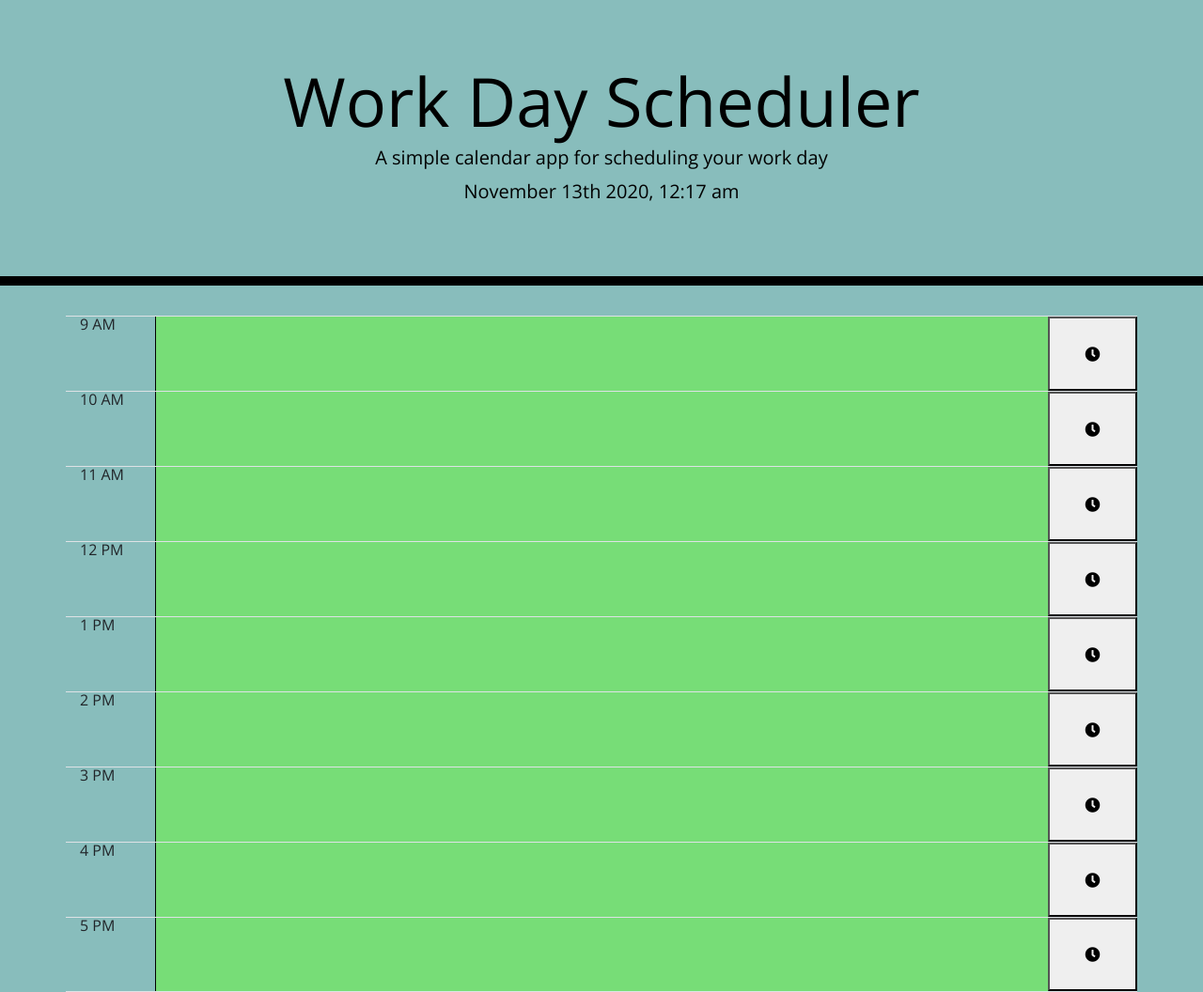
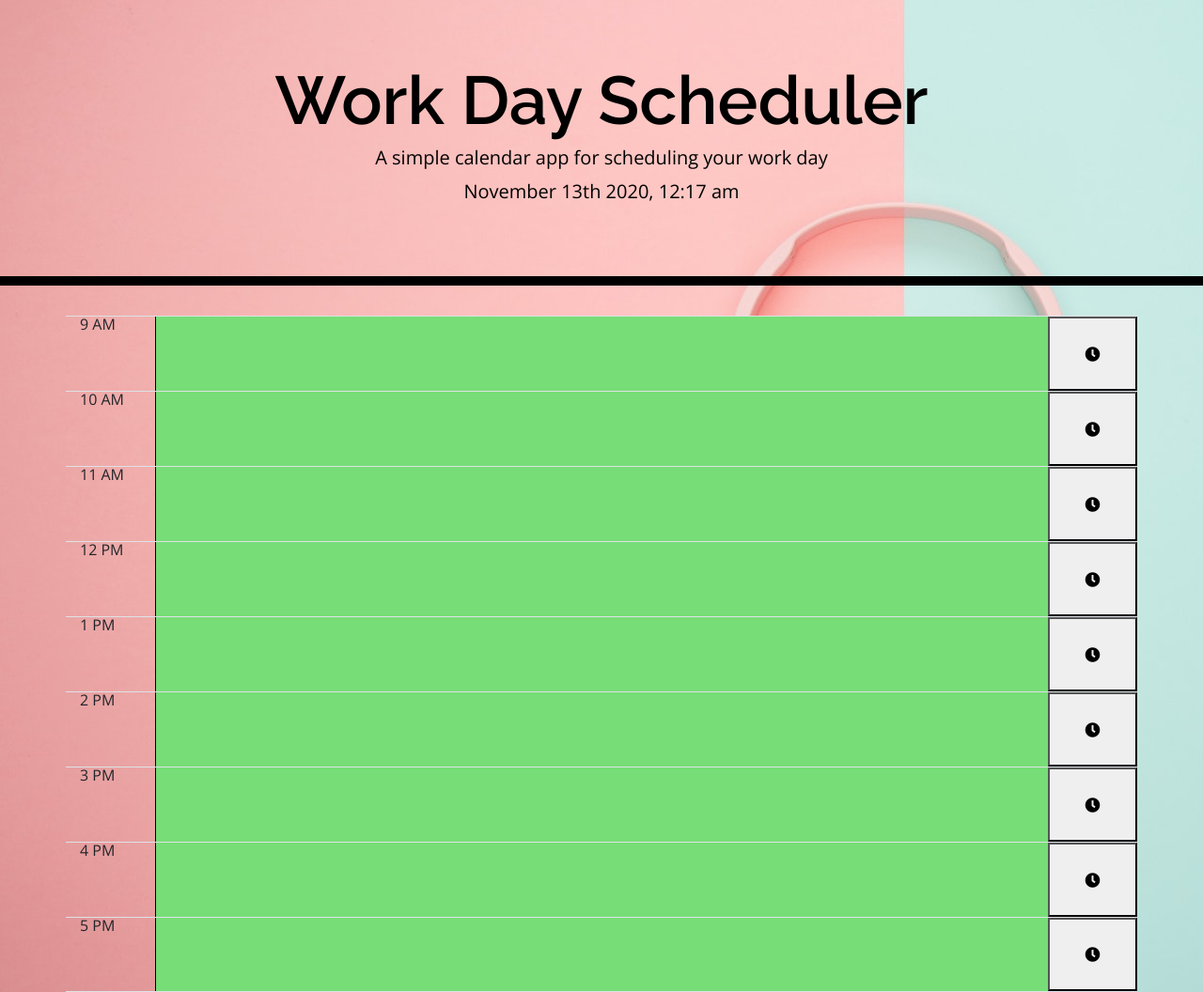
Before and after one commit to marchandmr/My-Calendar-HW5, a plain HTML site: page index.html in a window 1280 px wide. Shown: the whole page at 94% size. Drawn offline with nearby package versions, Linux system fonts and the light colour scheme.

Commit message:
added a screenshot for the Readme

```diff
--- a/index.html
+++ b/index.html
@@ -9,6 +9,8 @@
   <link rel="stylesheet" href="https://use.fontawesome.com/releases/v5.8.1/css/all.css"
     integrity="sha384-50oBUHEmvpQ+1lW4y57PTFmhCaXp0ML5d60M1M7uH2+nqUivzIebhndOJK28anvf" crossorigin="anonymous" />
   <link href="https://fonts.googleapis.com/css?family=Open+Sans&display=swap" rel="stylesheet" />
+  <link rel="preconnect" href="https://fonts.gstatic.com">
+  <link href="https://fonts.googleapis.com/css2?family=Raleway:wght@600&display=swap" rel="stylesheet">
   <link rel="stylesheet" href="style.css" />
   <title>Work Day Scheduler</title>
 </head>
--- a/style.css
+++ b/style.css
@@ -2,6 +2,12 @@ body {
   font-family: 'Open Sans', sans-serif;
   font-size: 16px;
   line-height: 1;
+  background-image: url("Assets/pictures/bg-1.jpg");
+}
+
+.display-3{
+  font-family: 'Raleway', sans-serif;
+
 }
 
 textarea{
```
Also changed, not shown: Assets/pictures/bg-1.jpg (added), Assets/pictures/screeshot.png (added).
